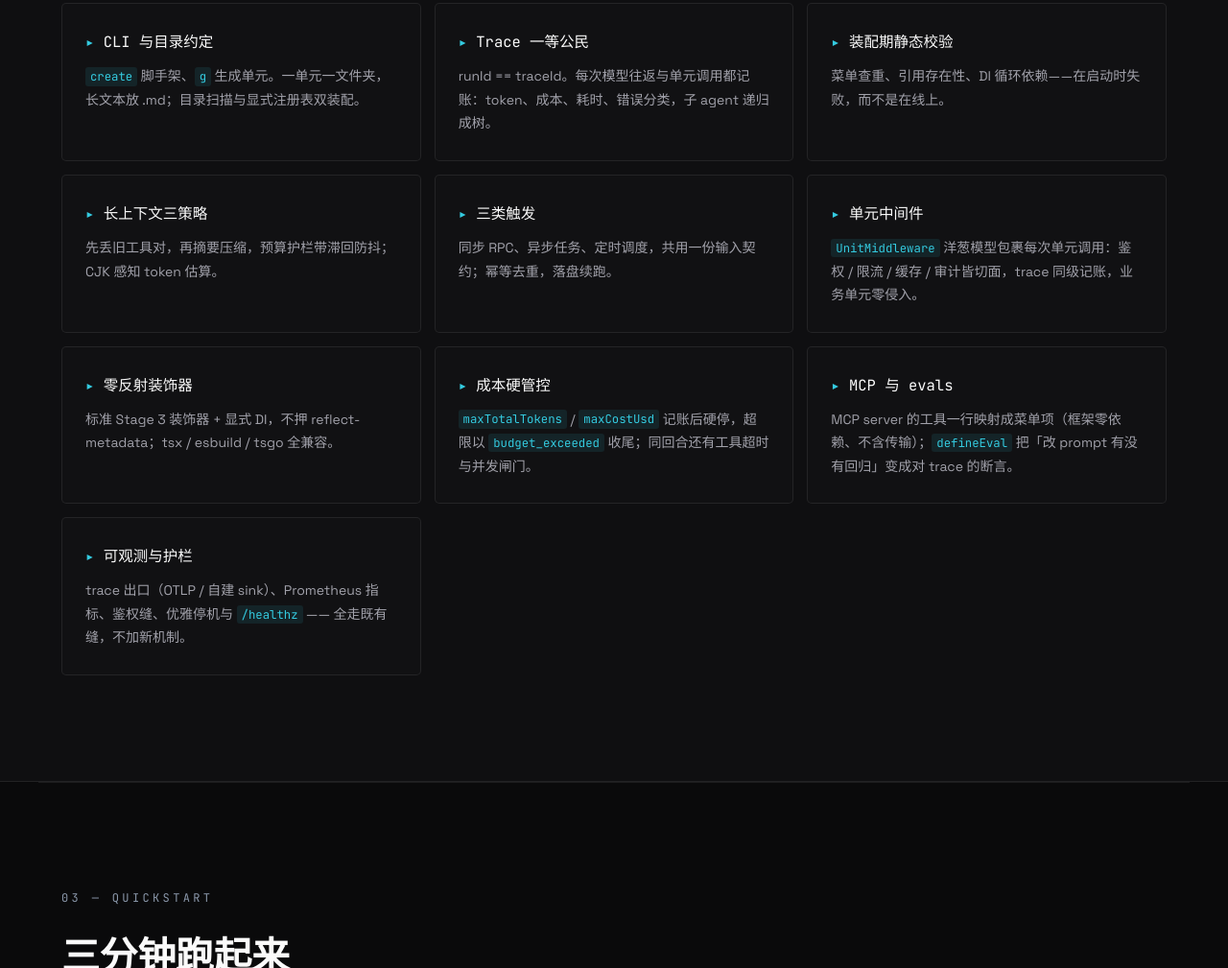
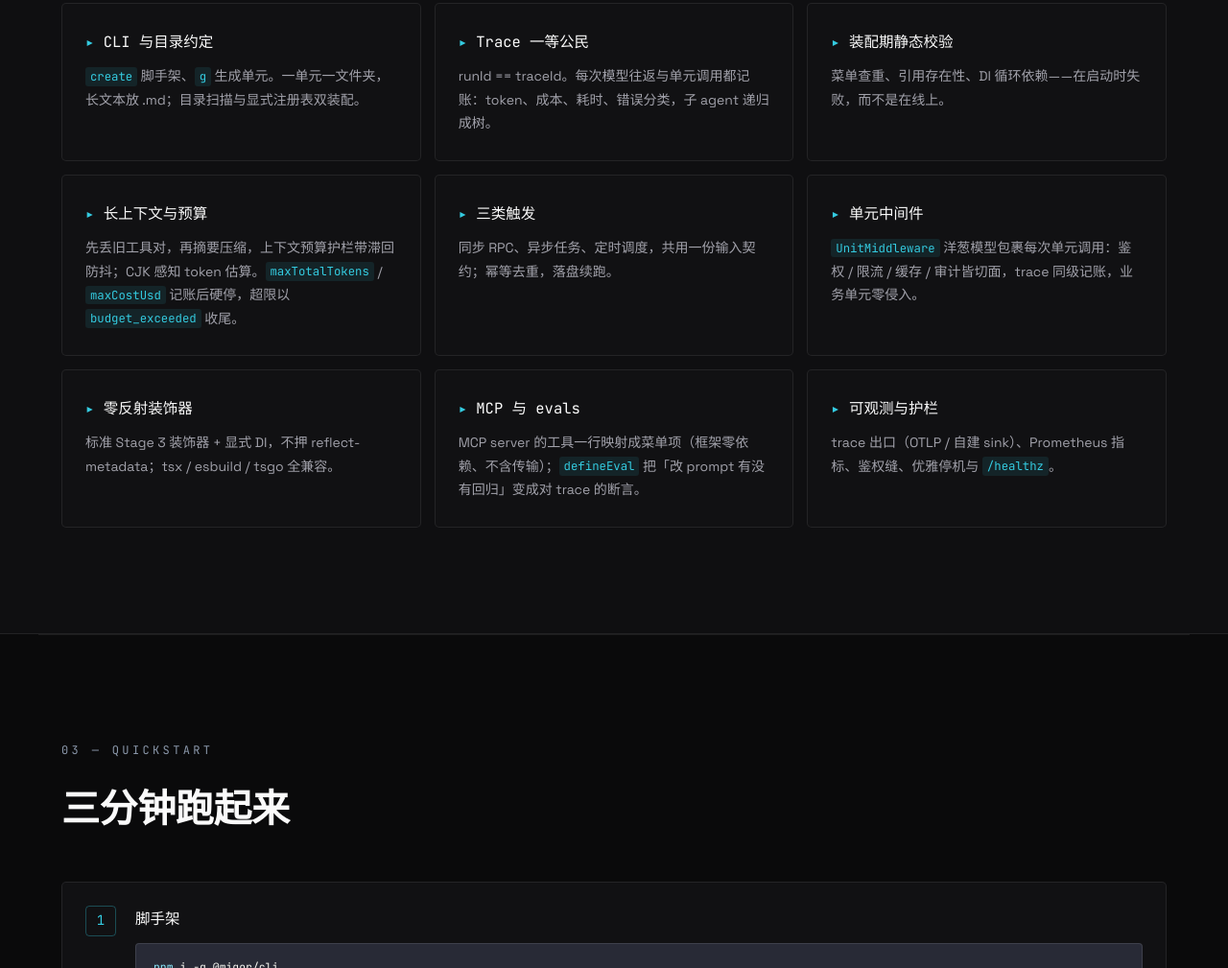
Before and after one commit to retrychx/agentia, an Astro site in the folder packages/website/: page / in a window 1280 px wide. Shown: the part 1677-2686 px from the top of the page at 96% size. Built offline with nearby package versions, Linux system fonts and the light colour scheme; Astro itself is replaced by a stand-in of ours.

Commit message:
docs(website): 继续去重 —— 首页预算卡与跨页「宿主与导出」复写
接着上一轮查 trace 重复时发现的问题（用户问「trace 部分是不是也重复了」）：

1. **首页「长上下文三策略」与「成本硬管控」是术语撞车，不是内容重复** ——
   `createBudgetPolicy`（context 预算护栏，带滞回防抖，src/engine/policy.ts）与
   `createBudgetGuard`（成本硬停 maxTotalTokens/maxCostUsd → budget_exceeded，
   src/engine/budget.ts）是两个独立子系统。改法不是删（删了会破坏「三策略」这个
   真实事实），而是**合并成一张「长上下文与预算」**：术语归一到一张卡，
   读者不再以为两张卡讲同一件事。
   顺带去掉「同回合还有工具超时与并发闸门」—— 该信息在 api 参考表、docs 正文与
   usage-guide 里共 9 处有记，首页 teaser 卡不必背。
   → FEATURES 由 10 张变 9 张，桌面 3 列正好 3×3（原 10 张末行单卡）。

2. **首页「可观测与护栏」结尾「—— 全走既有缝，不加新机制」与 docs「生态与观测」
   近乎逐字**（同一句宣言 + 同一组事实）。删掉首页那份，宣言归文档页。

3. **docs 与 api 的「宿主与导出」首句是同义复写**：
   docs「同一份应用，一行接入 HTTP；任务记录可落 SQLite；trace 可导出到任何 OTLP 收集器。」
   api「同一份应用一行接入 HTTP（含鉴权缝、优雅停机、健康检查）；trace 可导出到任何
   OTLP 收集器或自建 sink；…」
   → docs 引导句改为只描述它自己那个示例（「下面这份 server.ts 把 HTTP 宿主、
   SQLite 任务存储与 OTLP 导出接起来」），不再复述能力宣称；store 一族 api 页已列全。

未做（留待用户定）：
- 首页 hero-stats「4 类单元 / 3 类触发 / 0 反射」仍是下方标题的复述（唯一独有的是
  「360+ 例单测」）—— 不在本轮范围内；
- docs 缺一节讲 trace 结构（span 层级 run/unit/llm.turn、SpanEvent、错误分类），
  全页「调用树」只出现 1 次、「span」2 次 —— 属「补写」，与「宁删不写」相反，
  故未动，已在对话里单独列出。

验证：全链 8 步 8/8；4 页 × 7 档宽度零横向溢出；线上回读 22/22 逐字节一致。

```diff
--- a/packages/website/src/fragments/index.html
+++ b/packages/website/src/fragments/index.html
@@ -75,8 +75,8 @@
         <p>菜单查重、引用存在性、DI 循环依赖——在启动时失败，而不是在线上。</p>
       </div>
       <div class="feature" data-card>
-        <h3>长上下文三策略</h3>
-        <p>先丢旧工具对，再摘要压缩，预算护栏带滞回防抖；CJK 感知 token 估算。</p>
+        <h3>长上下文与预算</h3>
+        <p>先丢旧工具对，再摘要压缩，上下文预算护栏带滞回防抖；CJK 感知 token 估算。<code>maxTotalTokens</code> / <code>maxCostUsd</code> 记账后硬停，超限以 <code>budget_exceeded</code> 收尾。</p>
       </div>
       <div class="feature" data-card>
         <h3>三类触发</h3>
@@ -91,16 +91,12 @@
         <p>标准 Stage 3 装饰器 + 显式 DI，不押 reflect-metadata；tsx / esbuild / tsgo 全兼容。</p>
       </div>
       <div class="feature" data-card>
-        <h3>成本硬管控</h3>
-        <p><code>maxTotalTokens</code> / <code>maxCostUsd</code> 记账后硬停，超限以 <code>budget_exceeded</code> 收尾；同回合还有工具超时与并发闸门。</p>
-      </div>
-      <div class="feature" data-card>
         <h3>MCP 与 evals</h3>
         <p>MCP server 的工具一行映射成菜单项（框架零依赖、不含传输）；<code>defineEval</code> 把「改 prompt 有没有回归」变成对 trace 的断言。</p>
       </div>
       <div class="feature" data-card>
         <h3>可观测与护栏</h3>
-        <p>trace 出口（OTLP / 自建 sink）、Prometheus 指标、鉴权缝、优雅停机与 <code>/healthz</code> —— 全走既有缝，不加新机制。</p>
+        <p>trace 出口（OTLP / 自建 sink）、Prometheus 指标、鉴权缝、优雅停机与 <code>/healthz</code>。</p>
       </div>
     </div>
   </section>
```
Also changed, not shown: packages/website/src/fragments/docs.html (+1 -1 lines).
